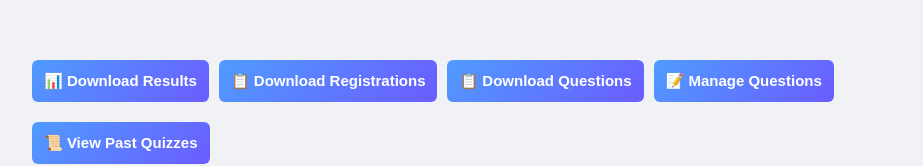
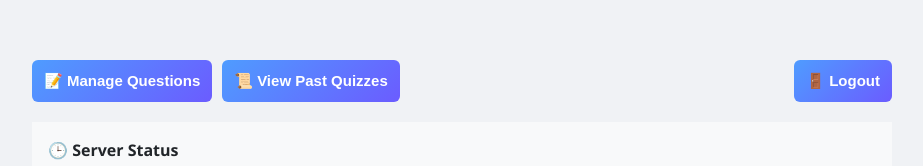
Before and after one commit to Sajid1995-web/QuizForm, a React (Create React App) app: page /admin in a window 1280 px wide. Shown: the top 166 px of the page, without its empty margins (178-1101 px from the left). Built offline with nearby package versions, Linux system fonts and the light colour scheme; no server answers.

Commit message:
Update AdminConfig.jsx

```diff
--- a/src/components/AdminConfig.jsx
+++ b/src/components/AdminConfig.jsx
@@ -250,15 +250,7 @@ function AdminConfig() {
       {/* Navigation */}
       <div style={{ display: "flex", justifyContent: "space-between", alignItems: "center", marginBottom: 20, flexWrap: "wrap", gap: 10 }}>
         <div style={{ display: "flex", gap: 10, flexWrap: "wrap" }}>
-          <button className="btn btn-secondary" onClick={() => window.open(`${API_BASE}/results-csv`, "_blank")}>
-            📊 Download Results
-          </button>
-          <button className="btn btn-secondary" onClick={() => window.open(`${API_BASE}/registrations-csv`, "_blank")}>
-            📋 Download Registrations
-          </button>
-          <button className="btn btn-secondary" onClick={() => window.open(`${API_BASE}/questions-csv`, "_blank")}>
-            📋 Download Questions
-          </button>
+
           <button className="btn btn-primary" onClick={() => navigate("/manage-questions")}>
             📝 Manage Questions
           </button>
```
